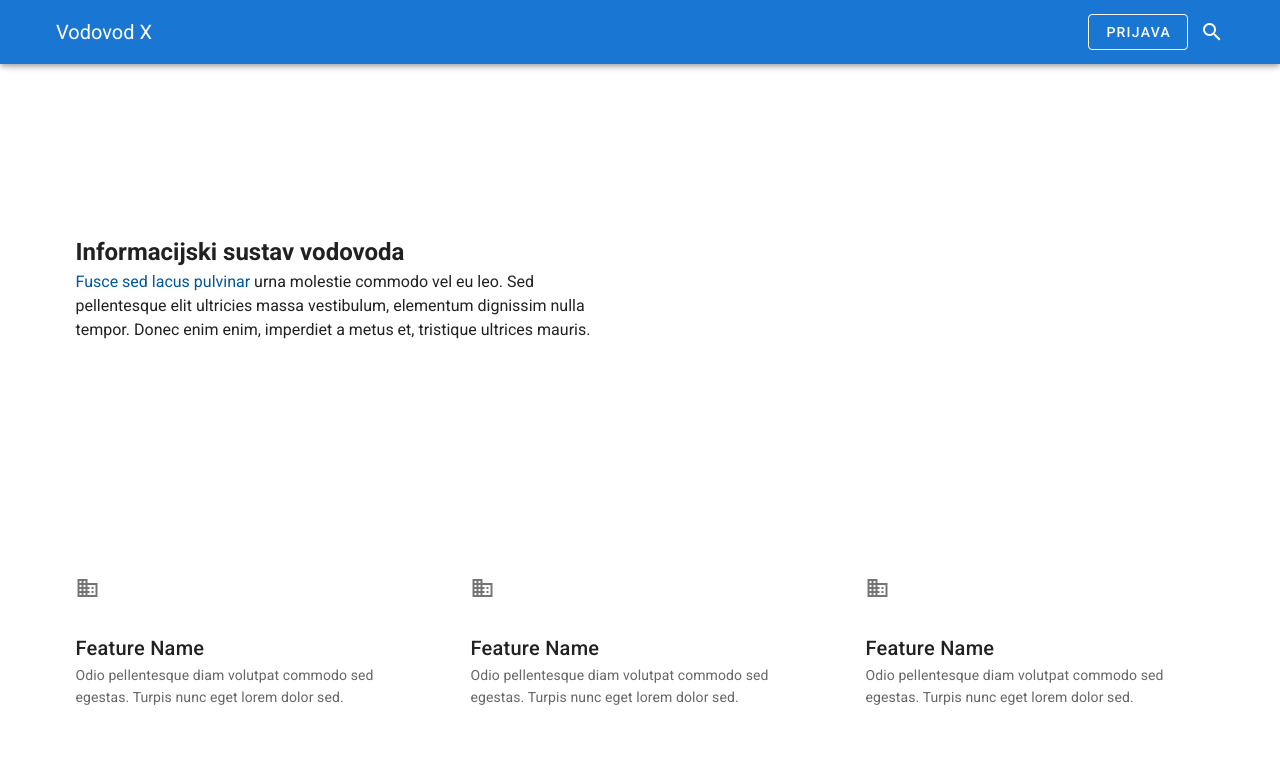
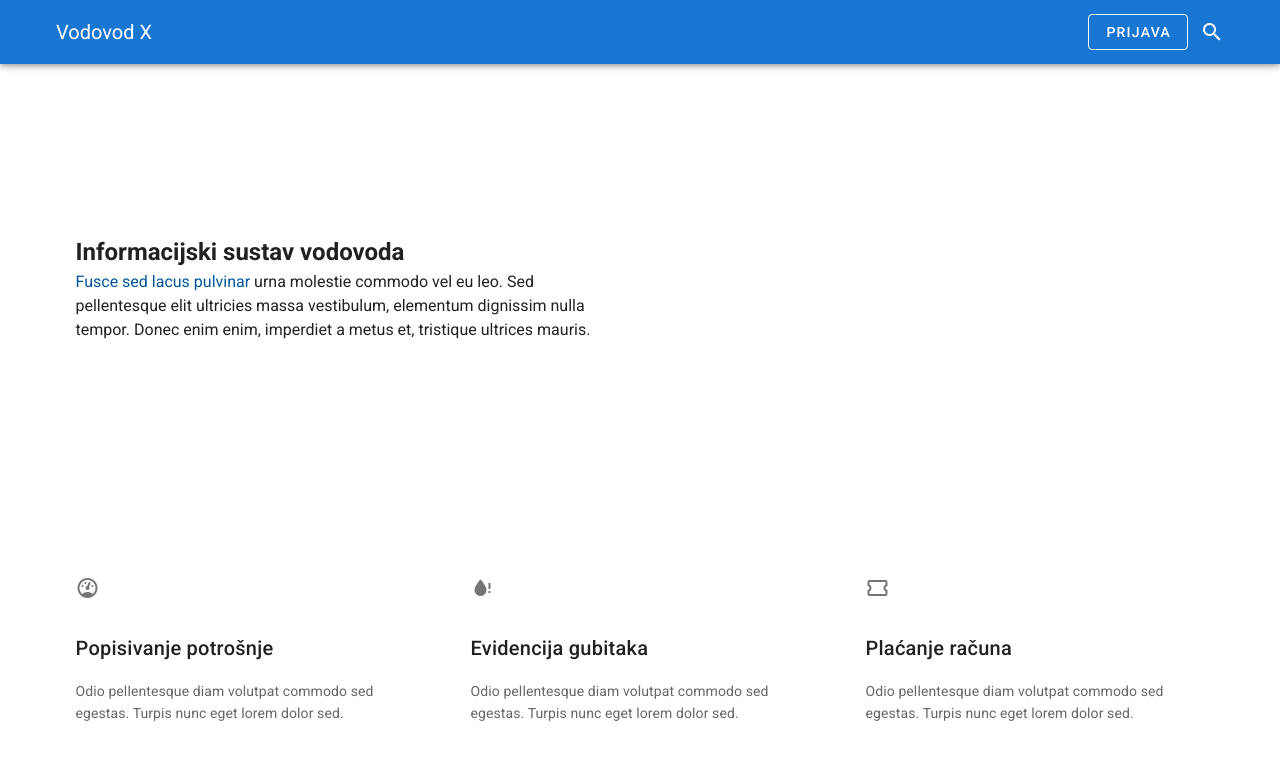
Before and after one commit to akv3sic/informacijski-sustav-vodovoda, a Vue app in the folder web-app/: page / in a window 1280 px wide. Shown: the top 760 px of the page. Built offline with nearby package versions, Linux system fonts and the light colour scheme.

Commit message:
Change icons and titles in features section

```diff
--- a/web-app/src/components/home/FeaturesPresentation.vue
+++ b/web-app/src/components/home/FeaturesPresentation.vue
@@ -17,9 +17,9 @@
                             {{ feature.name }}
                         </v-card-title>
 
-                        <v-card-subtitle>
+                        <v-card-text>
                             {{ feature.description }}
-                        </v-card-subtitle>
+                        </v-card-text>
                     </v-card>
                 </v-col>
             </v-row>
@@ -32,9 +32,9 @@ export default {
     name: "FeaturesPresentation",
     data: () => ({
         features: [
-            { id: 1, name: "Feature Name", description: "Odio pellentesque diam volutpat commodo sed egestas. Turpis nunc eget lorem dolor sed.", icon: "mdi-domain" },
-            { id: 2, name: "Feature Name", description: "Odio pellentesque diam volutpat commodo sed egestas. Turpis nunc eget lorem dolor sed.", icon: "mdi-domain" },
-            { id: 3, name: "Feature Name", description: "Odio pellentesque diam volutpat commodo sed egestas. Turpis nunc eget lorem dolor sed.", icon: "mdi-domain" },
+            { id: 1, name: "Popisivanje potrošnje", description: "Odio pellentesque diam volutpat commodo sed egestas. Turpis nunc eget lorem dolor sed.", icon: "mdi-gauge" },
+            { id: 2, name: "Evidencija gubitaka", description: "Odio pellentesque diam volutpat commodo sed egestas. Turpis nunc eget lorem dolor sed.", icon: "mdi-water-alert" },
+            { id: 3, name: "Plaćanje računa", description: "Odio pellentesque diam volutpat commodo sed egestas. Turpis nunc eget lorem dolor sed.", icon: "mdi-ticket-outline" },
         ]
     })
 }
```
